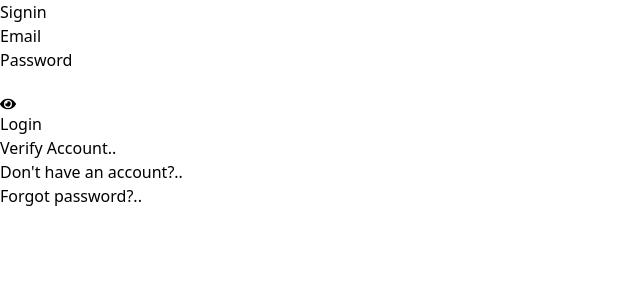
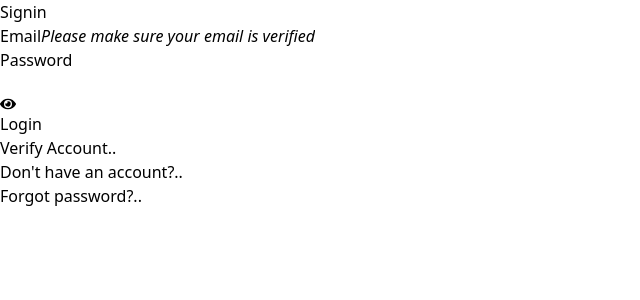
Before and after one commit to auracule007/ProodoFiles-ozie, a React (Vite) app: page / in a window 1280 px wide. Shown: the top 300 px of the page, without its empty margins (0-640 px from the left). Built offline with nearby package versions, Linux system fonts and the light colour scheme.

Commit message:
send in again

```diff
--- a/src/components/pages/Login.jsx
+++ b/src/components/pages/Login.jsx
@@ -66,6 +66,9 @@ function Login() {
                     <label htmlFor="" className="capitalize">
                       Email
                     </label>
+                    <label htmlFor="" className="capitalize">
+                      <em>Please make sure your email is verified</em>
+                    </label>
                     <input
                       type="email"
                       onChange={(e) => setEmail(e.target.value)}
--- a/src/components/pages/Register.jsx
+++ b/src/components/pages/Register.jsx
@@ -12,6 +12,7 @@ function Register() {
   const [username, setUsername] = useState("");
   const [full_name, setFullName] = useState("");
   const [password, setPassword] = useState("");
+  const [message, setMessage] = useState("");
   const [url, setUrl] = useState(`${clientdevurl}/verify`);
   // const [url, setUrl] = useState("http://localhost:5173/verify");
   const navigate = useNavigate(); // Use 'navigate' instead of 'redirect'
@@ -50,6 +51,7 @@ function Register() {
       } else {
         showHide("success", data.responseText);
         navigate("/login", {replace: true}); // Use navigate for redirection
+        setMessage("Check your email for verification email")
       }
     } catch (error) {
       console.error(error);
@@ -125,6 +127,8 @@ function Register() {
             <div className="mb-3 text-end">
               <Link to="/login">Already Have an account?...</Link>
             </div>
+
+            <p>{message}</p>
           </div>
         </div>
       </div>
```
